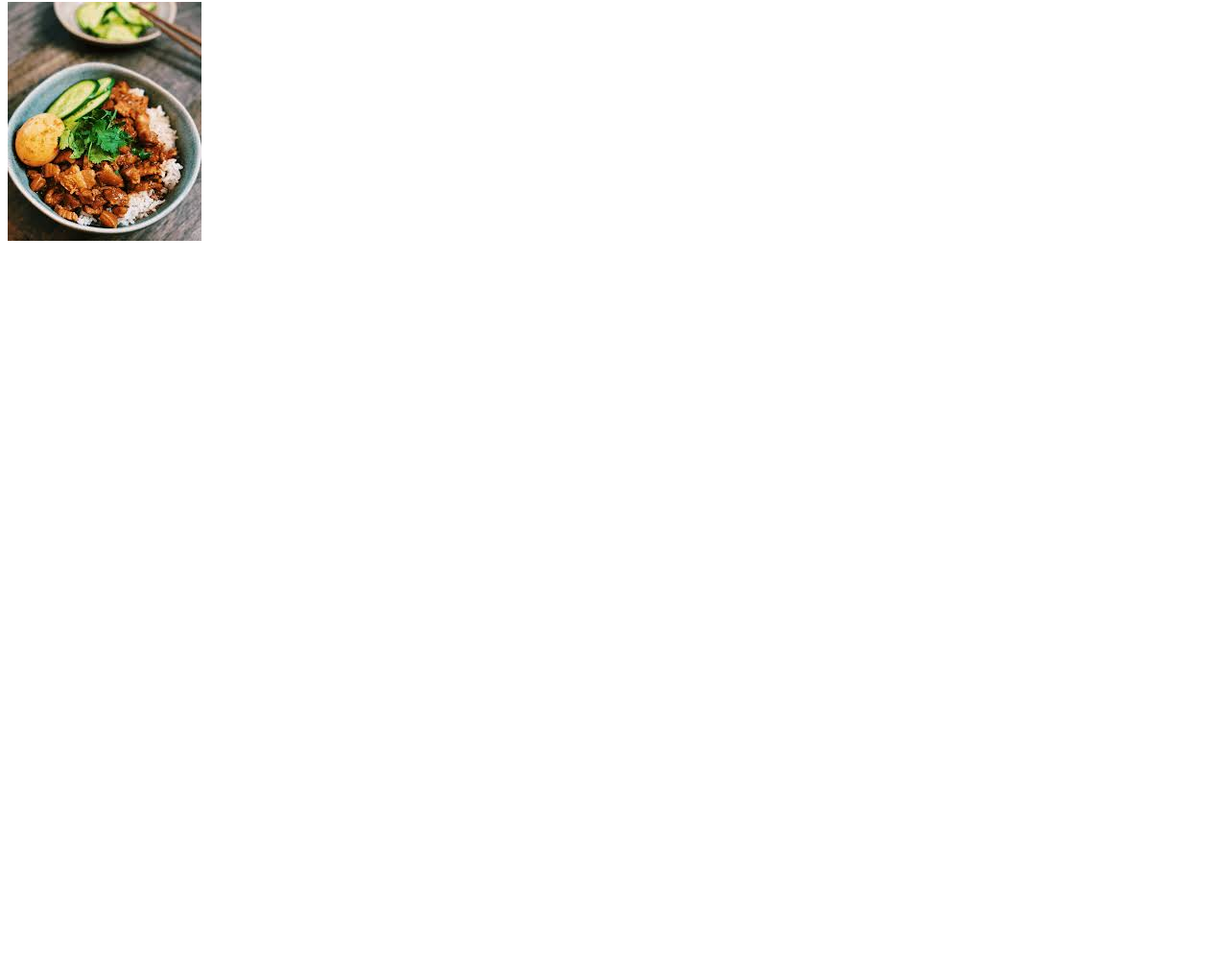
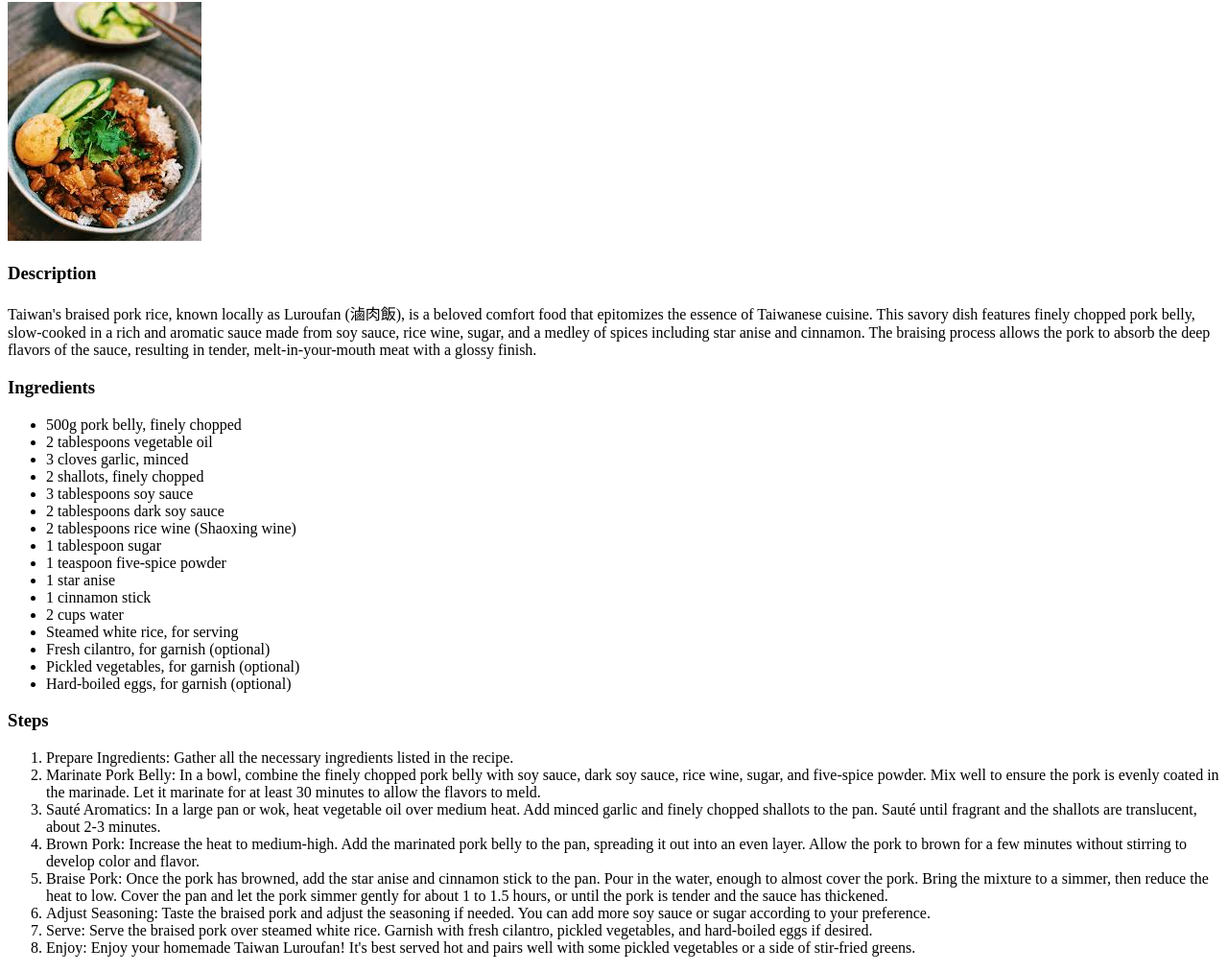
Before and after one commit to KEZIAI/odin-recipes, a plain HTML site: page recipes/braisedporkrice.html in a window 1280 px wide. Shown: the part 78-1091 px from the top of the page at 96% size. Before the commit the page ends 800 px from the top, so only its background shows below. Drawn offline with Linux system fonts and the light colour scheme.

Commit message:
Add description, ingredients and steps of braised pork rice

```diff
--- a/recipes/braisedporkrice.html
+++ b/recipes/braisedporkrice.html
@@ -8,5 +8,42 @@
 <body>
     <h1>Braised Pork Rice</h1>
     <img src="../images/braisedporkrice.jpeg" alt="Braised Pork Rice">
+
+    <h3>Description</h3>
+    <p>Taiwan's braised pork rice, known locally as Luroufan (滷肉飯), is a beloved comfort food that epitomizes the essence of Taiwanese cuisine. This savory dish features finely chopped pork belly, slow-cooked in a rich and aromatic sauce made from soy sauce, rice wine, sugar, and a medley of spices including star anise and cinnamon. The braising process allows the pork to absorb the deep flavors of the sauce, resulting in tender, melt-in-your-mouth meat with a glossy finish.</p>
+
+    <h3>Ingredients</h3>
+    <ul>
+        <li>500g pork belly, finely chopped</li>
+        <li>2 tablespoons vegetable oil</li>
+        <li>3 cloves garlic, minced</li>
+        <li>2 shallots, finely chopped</li>
+        <li>3 tablespoons soy sauce</li>
+        <li>2 tablespoons dark soy sauce</li>
+        <li>2 tablespoons rice wine (Shaoxing wine)</li>
+        <li>1 tablespoon sugar</li>
+        <li>1 teaspoon five-spice powder</li>
+        <li>1 star anise</li>
+        <li>1 cinnamon stick</li>
+        <li>2 cups water</li>
+        <li>Steamed white rice, for serving</li>
+        <li>Fresh cilantro, for garnish (optional)</li>
+        <li>Pickled vegetables, for garnish (optional)</li>
+        <li>Hard-boiled eggs, for garnish (optional)</li>
+    </ul>
+
+    <h3>Steps</h3>
+    <ol>
+        <li>Prepare Ingredients: Gather all the necessary ingredients listed in the recipe.</li>
+        <li>Marinate Pork Belly: In a bowl, combine the finely chopped pork belly with soy sauce, dark soy sauce, rice wine, sugar, and five-spice powder. Mix well to ensure the pork is evenly coated in the marinade. Let it marinate for at least 30 minutes to allow the flavors to meld.</li>
+        <li>Sauté Aromatics: In a large pan or wok, heat vegetable oil over medium heat. Add minced garlic and finely chopped shallots to the pan. Sauté until fragrant and the shallots are translucent, about 2-3 minutes.</li>
+        <li>Brown Pork: Increase the heat to medium-high. Add the marinated pork belly to the pan, spreading it out into an even layer. Allow the pork to brown for a few minutes without stirring to develop color and flavor.</li>
+        <li>Braise Pork: Once the pork has browned, add the star anise and cinnamon stick to the pan. Pour in the water, enough to almost cover the pork. Bring the mixture to a simmer, then reduce the heat to low. Cover the pan and let the pork simmer gently for about 1 to 1.5 hours, or until the pork is tender and the sauce has thickened.</li>
+        <li>Adjust Seasoning: Taste the braised pork and adjust the seasoning if needed. You can add more soy sauce or sugar according to your preference.</li>
+        <li>Serve: Serve the braised pork over steamed white rice. Garnish with fresh cilantro, pickled vegetables, and hard-boiled eggs if desired.</li>
+        <li>Enjoy: Enjoy your homemade Taiwan Luroufan! It's best served hot and pairs well with some pickled vegetables or a side of stir-fried greens.</li>
+    </ol>
+
+
 </body>
 </html>
```
